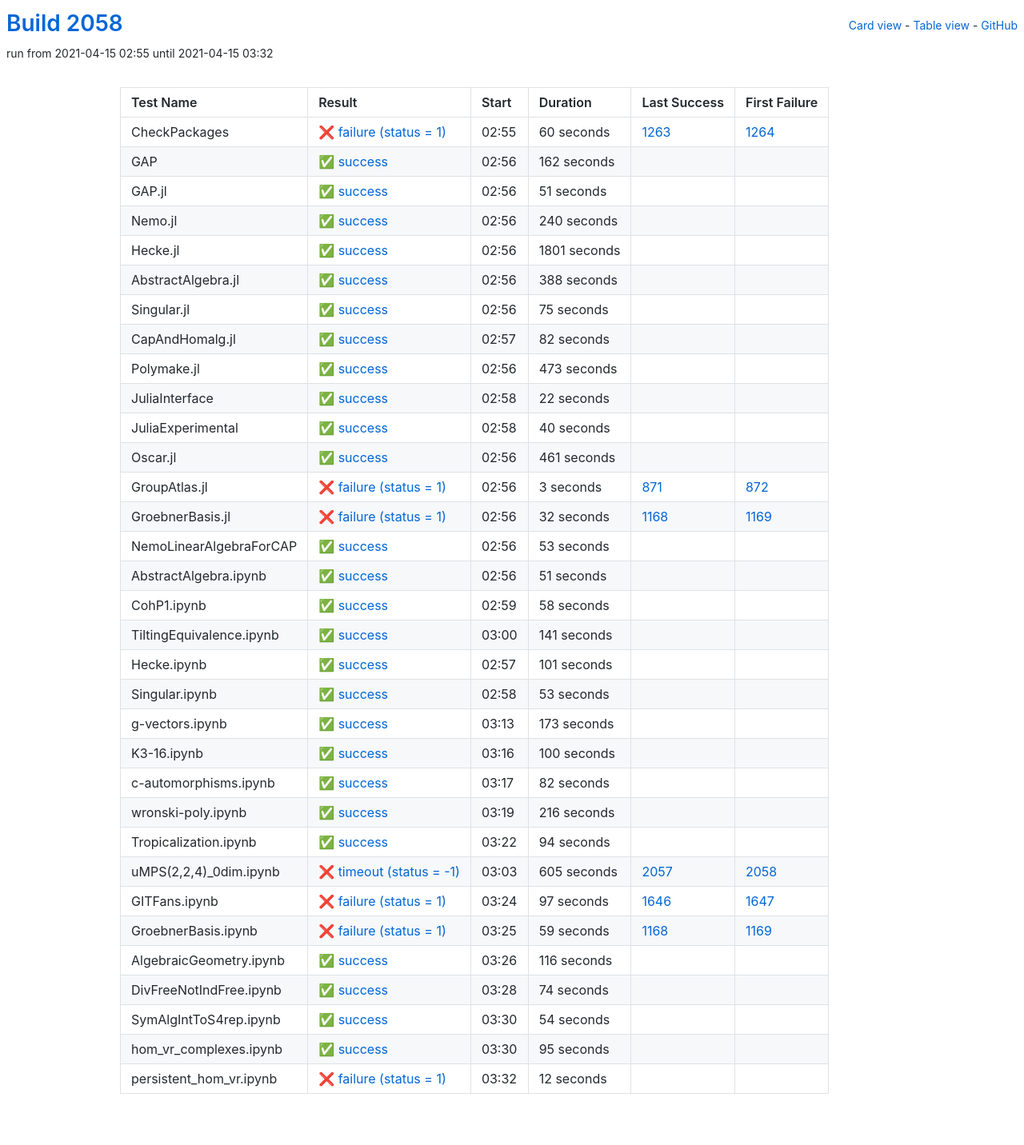
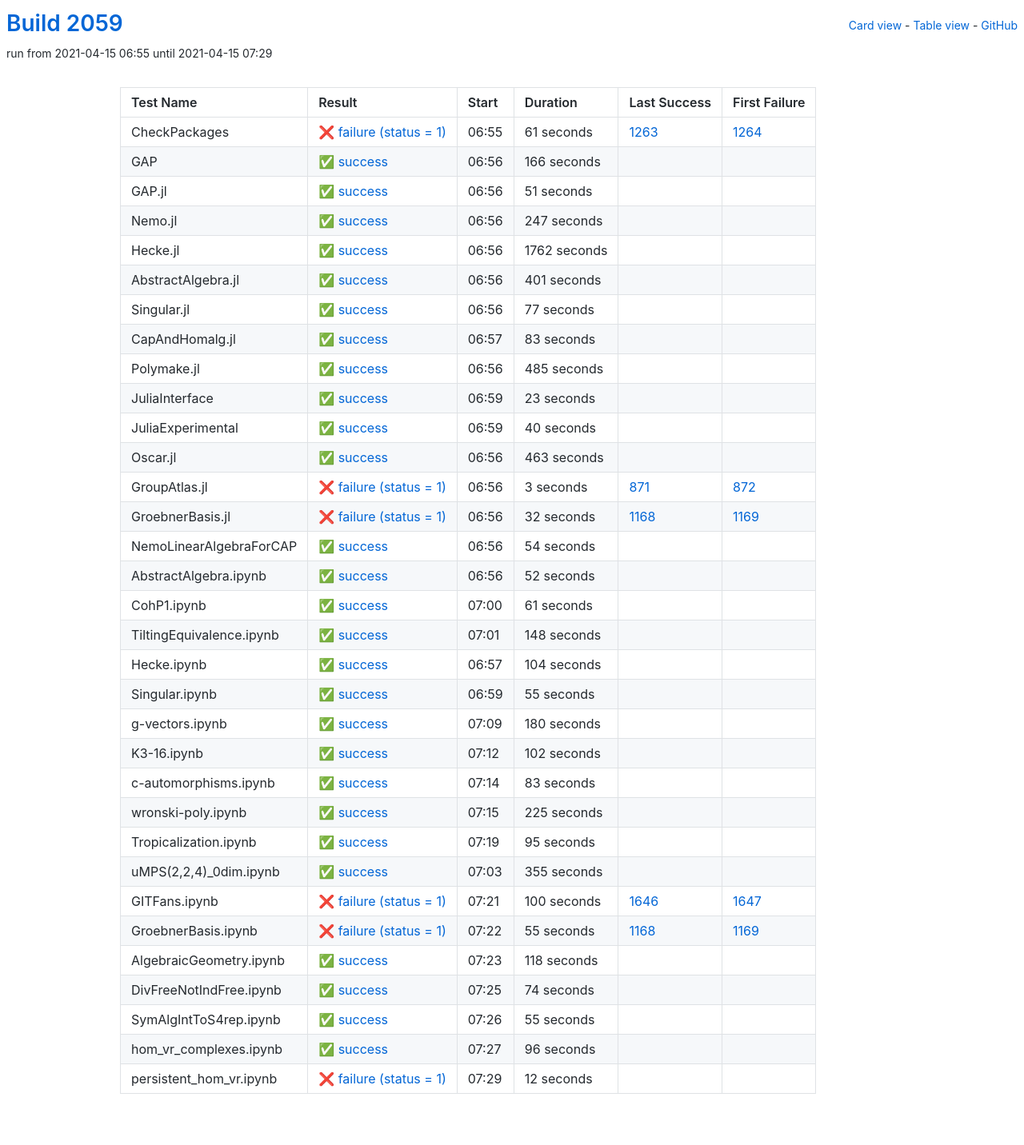
Before and after one commit to oscar-system/oscar-ci-status-stable, a Jekyll site: the page built from table.html, in a window 1280 px wide. Shown: the whole page at 80% size. Built offline with Jekyll 4.4.1, drawn with Linux system fonts in a browser that asks for light colours.

Commit message:
Build #2059

```diff
--- a/_data/ci.yml
+++ b/_data/ci.yml
@@ -1,6 +1,6 @@
 ---
-build: 2058
-build_url: https://oscarci.mathematik.uni-kl.de/job/oscar-stable/2058/
+build: 2059
+build_url: https://oscarci.mathematik.uni-kl.de/job/oscar-stable/2059/
 job: oscar-stable
 organization: oscar-system
 repo: oscar-ci-status-stable
@@ -8,32 +8,32 @@ repourl: https://github.com/oscar-system/oscar-ci-status-stable
 tests:
 - name: CheckPackages
   id: checkpackages
-  log: https://oscarci.mathematik.uni-kl.de/job/oscar-stable/2058/artifact/logs/build-2058/CheckPackages.log
-  start: 2021-04-15 02:55
+  log: https://oscarci.mathematik.uni-kl.de/job/oscar-stable/2059/artifact/logs/build-2059/CheckPackages.log
+  start: 2021-04-15 06:55
   success: false
   exitcode: 1
   status: failure
-  duration: 60
+  duration: 61
   last_success: 1263
   last_success_url: https://oscarci.mathematik.uni-kl.de/job/oscar-stable/1263/
   first_failure: 1264
   first_failure_url: https://oscarci.mathematik.uni-kl.de/job/oscar-stable/1264/
 - name: GAP
   id: gap
-  log: https://oscarci.mathematik.uni-kl.de/job/oscar-stable/2058/artifact/logs/build-2058/GAP.log
-  start: 2021-04-15 02:56
+  log: https://oscarci.mathematik.uni-kl.de/job/oscar-stable/2059/artifact/logs/build-2059/GAP.log
+  start: 2021-04-15 06:56
   success: true
   exitcode: 0
   status: success
-  duration: 162
+  duration: 166
   last_success: false
   last_success_url:
   first_failure: false
   first_failure_url:
 - name: GAP.jl
   id: gap-jl
-  log: https://oscarci.mathematik.uni-kl.de/job/oscar-stable/2058/artifact/logs/build-2058/GAP.jl.log
-  start: 2021-04-15 02:56
+  log: https://oscarci.mathematik.uni-kl.de/job/oscar-stable/2059/artifact/logs/build-2059/GAP.jl.log
+  start: 2021-04-15 06:56
   success: true
   exitcode: 0
   status: success
@@ -44,92 +44,92 @@ tests:
   first_failure_url:
 - name: Nemo.jl
   id: nemo-jl
-  log: https://oscarci.mathematik.uni-kl.de/job/oscar-stable/2058/artifact/logs/build-2058/Nemo.jl.log
-  start: 2021-04-15 02:56
+  log: https://oscarci.mathematik.uni-kl.de/job/oscar-stable/2059/artifact/logs/build-2059/Nemo.jl.log
+  start: 2021-04-15 06:56
   success: true
   exitcode: 0
   status: success
-  duration: 240
+  duration: 247
   last_success: false
   last_success_url:
   first_failure: false
   first_failure_url:
 - name: Hecke.jl
   id: hecke-jl
-  log: https://oscarci.mathematik.uni-kl.de/job/oscar-stable/2058/artifact/logs/build-2058/Hecke.jl.log
-  start: 2021-04-15 02:56
+  log: https://oscarci.mathematik.uni-kl.de/job/oscar-stable/2059/artifact/logs/build-2059/Hecke.jl.log
+  start: 2021-04-15 06:56
   success: true
   exitcode: 0
   status: success
-  duration: 1801
+  duration: 1762
   last_success: false
   last_success_url:
   first_failure: false
   first_failure_url:
 - name: AbstractAlgebra.jl
   id: abstractalgebra-jl
-  log: https://oscarci.mathematik.uni-kl.de/job/oscar-stable/2058/artifact/logs/build-2058/AbstractAlgebra.jl.log
-  start: 2021-04-15 02:56
+  log: https://oscarci.mathematik.uni-kl.de/job/oscar-stable/2059/artifact/logs/build-2059/AbstractAlgebra.jl.log
+  start: 2021-04-15 06:56
   success: true
   exitcode: 0
   status: success
-  duration: 388
+  duration: 401
   last_success: false
   last_success_url:
   first_failure: false
   first_failure_url:
 - name: Singular.jl
   id: singular-jl
-  log: https://oscarci.mathematik.uni-kl.de/job/oscar-stable/2058/artifact/logs/build-2058/Singular.jl.log
-  start: 2021-04-15 02:56
+  log: https://oscarci.mathematik.uni-kl.de/job/oscar-stable/2059/artifact/logs/build-2059/Singular.jl.log
+  start: 2021-04-15 06:56
   success: true
   exitcode: 0
   status: success
-  duration: 75
+  duration: 77
   last_success: false
   last_success_url:
   first_failure: false
   first_failure_url:
 - name: CapAndHomalg.jl
   id: capandhomalg-jl
-  log: https://oscarci.mathematik.uni-kl.de/job/oscar-stable/2058/artifact/logs/build-2058/CapAndHomalg.jl.log
-  start: 2021-04-15 02:57
+  log: https://oscarci.mathematik.uni-kl.de/job/oscar-stable/2059/artifact/logs/build-2059/CapAndHomalg.jl.log
+  start: 2021-04-15 06:57
   success: true
   exitcode: 0
   status: success
-  duration: 82
+  duration: 83
   last_success: false
   last_success_url:
   first_failure: false
   first_failure_url:
 - name: Polymake.jl
   id: polymake-jl
-  log: https://oscarci.mathematik.uni-kl.de/job/oscar-stable/2058/artifact/logs/build-2058/Polymake.jl.log
-  start: 2021-04-15 02:56
+  log: https://oscarci.mathematik.uni-kl.de/job/oscar-stable/2059/artifact/logs/build-2059/Polymake.jl.log
+  start: 2021-04-15 06:56
   success: true
   exitcode: 0
   status: success
-  duration: 473
+  duration: 485
   last_success: false
   last_success_url:
   first_failure: false
   first_failure_url:
 - name: JuliaInterface
   id: juliainterface
-  log: https://oscarci.mathematik.uni-kl.de/job/oscar-stable/2058/artifact/logs/build-2058/JuliaInterface.log
-  start: 2021-04-15 02:58
+  log: https://oscarci.mathematik.uni-kl.de/job/oscar-stable/2059/artifact/logs/build-2059/JuliaInterface.log
+  start: 2021-04-15 06:59
   success: true
   exitcode: 0
   status: success
-  duration: 22
+  duration: 23
   last_success: false
   last_success_url:
   first_failure: false
   first_failure_url:
 - name: JuliaExperimental
   id: juliaexperimental
-  log: https://oscarci.mathematik.uni-kl.de/job/oscar-stable/2058/artifact/logs/build-2058/JuliaExperimental.log
-  start: 2021-04-15 02:58
+  log: https://oscarci.mathematik.uni-kl.de/job/oscar-stable/2059/artifact/logs/build-2059/JuliaExperimental.log
+  start: 2021-04-15 06:59
   success: true
   exitcode: 0
   status: success
@@ -140,20 +140,20 @@ tests:
   first_failure_url:
 - name: Oscar.jl
   id: oscar-jl
-  log: https://oscarci.mathematik.uni-kl.de/job/oscar-stable/2058/artifact/logs/build-2058/Oscar.jl.log
-  start: 2021-04-15 02:56
+  log: https://oscarci.mathematik.uni-kl.de/job/oscar-stable/2059/artifact/logs/build-2059/Oscar.jl.log
+  start: 2021-04-15 06:56
   success: true
   exitcode: 0
   status: success
-  duration: 461
+  duration: 463
   last_success: false
   last_success_url:
   first_failure: false
   first_failure_url:
 - name: GroupAtlas.jl
   id: groupatlas-jl
-  log: https://oscarci.mathematik.uni-kl.de/job/oscar-stable/2058/artifact/logs/build-2058/GroupAtlas.jl.log
-  start: 2021-04-15 02:56
+  log: https://oscarci.mathematik.uni-kl.de/job/oscar-stable/2059/artifact/logs/build-2059/GroupAtlas.jl.log
+  start: 2021-04-15 06:56
   success: false
   exitcode: 1
   status: failure
@@ -164,8 +164,8 @@ tests:
   first_failure_url: https://oscarci.mathematik.uni-kl.de/job/oscar-stable/872/
 - name: GroebnerBasis.jl
   id: groebnerbasis-jl
-  log: https://oscarci.mathematik.uni-kl.de/job/oscar-stable/2058/artifact/logs/build-2058/GroebnerBasis.jl.log
-  start: 2021-04-15 02:56
+  log: https://oscarci.mathematik.uni-kl.de/job/oscar-stable/2059/artifact/logs/build-2059/GroebnerBasis.jl.log
+  start: 2021-04-15 06:56
   success: false
   exitcode: 1
   status: failure
@@ -176,188 +176,188 @@ tests:
   first_failure_url: https://oscarci.mathematik.uni-kl.de/job/oscar-stable/1169/
 - name: NemoLinearAlgebraForCAP
   id: nemolinearalgebraforcap
-  log: https://oscarci.mathematik.uni-kl.de/job/oscar-stable/2058/artifact/logs/build-2058/NemoLinearAlgebraForCAP.log
-  start: 2021-04-15 02:56
+  log: https://oscarci.mathematik.uni-kl.de/job/oscar-stable/2059/artifact/logs/build-2059/NemoLinearAlgebraForCAP.log
+  start: 2021-04-15 06:56
   success: true
   exitcode: 0
   status: success
-  duration: 53
+  duration: 54
   last_success: false
   last_success_url:
   first_failure: false
   first_failure_url:
 - name: AbstractAlgebra.ipynb
   id: abstractalgebra-ipynb
-  log: https://oscarci.mathematik.uni-kl.de/job/oscar-stable/2058/artifact/logs/build-2058/AbstractAlgebra.ipynb.log
-  start: 2021-04-15 02:56
+  log: https://oscarci.mathematik.uni-kl.de/job/oscar-stable/2059/artifact/logs/build-2059/AbstractAlgebra.ipynb.log
+  start: 2021-04-15 06:56
   success: true
   exitcode: 0
   status: success
-  duration: 51
+  duration: 52
   last_success: false
   last_success_url:
   first_failure: false
   first_failure_url:
 - name: CohP1.ipynb
   id: cohp1-ipynb
-  log: https://oscarci.mathematik.uni-kl.de/job/oscar-stable/2058/artifact/logs/build-2058/CohP1.ipynb.log
-  start: 2021-04-15 02:59
+  log: https://oscarci.mathematik.uni-kl.de/job/oscar-stable/2059/artifact/logs/build-2059/CohP1.ipynb.log
+  start: 2021-04-15 07:00
   success: true
   exitcode: 0
   status: success
-  duration: 58
+  duration: 61
   last_success: false
   last_success_url:
   first_failure: false
   first_failure_url:
 - name: TiltingEquivalence.ipynb
   id: tiltingequivalence-ipynb
-  log: https://oscarci.mathematik.uni-kl.de/job/oscar-stable/2058/artifact/logs/build-2058/TiltingEquivalence.ipynb.log
-  start: 2021-04-15 03:00
+  log: https://oscarci.mathematik.uni-kl.de/job/oscar-stable/2059/artifact/logs/build-2059/TiltingEquivalence.ipynb.log
+  start: 2021-04-15 07:01
   success: true
   exitcode: 0
   status: success
-  duration: 141
+  duration: 148
   last_success: false
   last_success_url:
   first_failure: false
   first_failure_url:
 - name: Hecke.ipynb
   id: hecke-ipynb
-  log: https://oscarci.mathematik.uni-kl.de/job/oscar-stable/2058/artifact/logs/build-2058/Hecke.ipynb.log
-  start: 2021-04-15 02:57
+  log: https://oscarci.mathematik.uni-kl.de/job/oscar-stable/2059/artifact/logs/build-2059/Hecke.ipynb.log
+  start: 2021-04-15 06:57
   success: true
   exitcode: 0
   status: success
-  duration: 101
+  duration: 104
   last_success: false
   last_success_url:
   first_failure: false
   first_failure_url:
 - name: Singular.ipynb
   id: singular-ipynb
-  log: https://oscarci.mathematik.uni-kl.de/job/oscar-stable/2058/artifact/logs/build-2058/Singular.ipynb.log
-  start: 2021-04-15 02:58
+  log: https://oscarci.mathematik.uni-kl.de/job/oscar-stable/2059/artifact/logs/build-2059/Singular.ipynb.log
+  start: 2021-04-15 06:59
   success: true
   exitcode: 0
   status: success
-  duration: 53
+  duration: 55
   last_success: false
   last_success_url:
   first_failure: false
   first_failure_url:
 - name: g-vectors.ipynb
   id: g-vectors-ipynb
-  log: https://oscarci.mathematik.uni-kl.de/job/oscar-stable/2058/artifact/logs/build-2058/g-vectors.ipynb.log
-  start: 2021-04-15 03:13
+  log: https://oscarci.mathematik.uni-kl.de/job/oscar-stable/2059/artifact/logs/build-2059/g-vectors.ipynb.log
+  start: 2021-04-15 07:09
   success: true
   exitcode: 0
   status: success
-  duration: 173
+  duration: 180
   last_success: false
   last_success_url:
   first_failure: false
   first_failure_url:
 - name: K3-16.ipynb
   id: k3-16-ipynb
-  log: https://oscarci.mathematik.uni-kl.de/job/oscar-stable/2058/artifact/logs/build-2058/K3-16.ipynb.log
-  start: 2021-04-15 03:16
+  log: https://oscarci.mathematik.uni-kl.de/job/oscar-stable/2059/artifact/logs/build-2059/K3-16.ipynb.log
+  start: 2021-04-15 07:12
   success: true
   exitcode: 0
   status: success
-  duration: 100
+  duration: 102
   last_success: false
   last_success_url:
   first_failure: false
   first_failure_url:
 - name: c-automorphisms.ipynb
   id: c-automorphisms-ipynb
-  log: https://oscarci.mathematik.uni-kl.de/job/oscar-stable/2058/artifact/logs/build-2058/c-automorphisms.ipynb.log
-  start: 2021-04-15 03:17
+  log: https://oscarci.mathematik.uni-kl.de/job/oscar-stable/2059/artifact/logs/build-2059/c-automorphisms.ipynb.log
+  start: 2021-04-15 07:14
   success: true
   exitcode: 0
   status: success
-  duration: 82
+  duration: 83
   last_success: false
   last_success_url:
   first_failure: false
   first_failure_url:
 - name: wronski-poly.ipynb
   id: wronski-poly-ipynb
-  log: https://oscarci.mathematik.uni-kl.de/job/oscar-stable/2058/artifact/logs/build-2058/wronski-poly.ipynb.log
-  start: 2021-04-15 03:19
+  log: https://oscarci.mathematik.uni-kl.de/job/oscar-stable/2059/artifact/logs/build-2059/wronski-poly.ipynb.log
+  start: 2021-04-15 07:15
   success: true
   exitcode: 0
   status: success
-  duration: 216
+  duration: 225
   last_success: false
   last_success_url:
   first_failure: false
   first_failure_url:
 - name: Tropicalization.ipynb
   id: tropicalization-ipynb
-  log: https://oscarci.mathematik.uni-kl.de/job/oscar-stable/2058/artifact/logs/build-2058/Tropicalization.ipynb.log
-  start: 2021-04-15 03:22
+  log: https://oscarci.mathematik.uni-kl.de/job/oscar-stable/2059/artifact/logs/build-2059/Tropicalization.ipynb.log
+  start: 2021-04-15 07:19
   success: true
   exitcode: 0
   status: success
-  duration: 94
+  duration: 95
   last_success: false
   last_success_url:
   first_failure: false
   first_failure_url:
 - name: uMPS(2,2,4)_0dim.ipynb
   id: umps-2-2-4-0dim-ipynb
-  log: https://oscarci.mathematik.uni-kl.de/job/oscar-stable/2058/artifact/logs/build-2058/uMPS-2-2-4-_0dim.ipynb.log
-  start: 2021-04-15 03:03
-  success: false
-  exitcode: -1
-  status: timeout
-  duration: 605
-  last_success: 2057
-  last_success_url: https://oscarci.mathematik.uni-kl.de/job/oscar-stable/2057/
-  first_failure: 2058
-  first_failure_url: https://oscarci.mathematik.uni-kl.de/job/oscar-stable/2058/
+  log: https://oscarci.mathematik.uni-kl.de/job/oscar-stable/2059/artifact/logs/build-2059/uMPS-2-2-4-_0dim.ipynb.log
+  start: 2021-04-15 07:03
+  success: true
+  exitcode: 0
+  status: success
+  duration: 355
+  last_success: false
+  last_success_url:
+  first_failure: false
+  first_failure_url:
 - name: GITFans.ipynb
   id: gitfans-ipynb
-  log: https://oscarci.mathematik.uni-kl.de/job/oscar-stable/2058/artifact/logs/build-2058/GITFans.ipynb.log
-  start: 2021-04-15 03:24
+  log: https://oscarci.mathematik.uni-kl.de/job/oscar-stable/2059/artifact/logs/build-2059/GITFans.ipynb.log
+  start: 2021-04-15 07:21
   success: false
   exitcode: 1
   status: failure
-  duration: 97
+  duration: 100
   last_success: 1646
   last_success_url: https://oscarci.mathematik.uni-kl.de/job/oscar-stable/1646/
   first_failure: 1647
   first_failure_url: https://oscarci.mathematik.uni-kl.de/job/oscar-stable/1647/
 - name: GroebnerBasis.ipynb
   id: groebnerbasis-ipynb
-  log: https://oscarci.mathematik.uni-kl.de/job/oscar-stable/2058/artifact/logs/build-2058/GroebnerBasis.ipynb.log
-  start: 2021-04-15 03:25
+  log: https://oscarci.mathematik.uni-kl.de/job/oscar-stable/2059/artifact/logs/build-2059/GroebnerBasis.ipynb.log
+  start: 2021-04-15 07:22
   success: false
   exitcode: 1
   status: failure
-  duration: 59
+  duration: 55
   last_success: 1168
   last_success_url: https://oscarci.mathematik.uni-kl.de/job/oscar-stable/1168/
   first_failure: 1169
   first_failure_url: https://oscarci.mathematik.uni-kl.de/job/oscar-stable/1169/
 - name: AlgebraicGeometry.ipynb
   id: algebraicgeometry-ipynb
-  log: https://oscarci.mathematik.uni-kl.de/job/oscar-stable/2058/artifact/logs/build-2058/AlgebraicGeometry.ipynb.log
-  start: 2021-04-15 03:26
+  log: https://oscarci.mathematik.uni-kl.de/job/oscar-stable/2059/artifact/logs/build-2059/AlgebraicGeometry.ipynb.log
+  start: 2021-04-15 07:23
   success: true
   exitcode: 0
   status: success
-  duration: 116
+  duration: 118
   last_success: false
   last_success_url:
   first_failure: false
   first_failure_url:
 - name: DivFreeNotIndFree.ipynb
   id: divfreenotindfree-ipynb
-  log: https://oscarci.mathematik.uni-kl.de/job/oscar-stable/2058/artifact/logs/build-2058/DivFreeNotIndFree.ipynb.log
-  start: 2021-04-15 03:28
+  log: https://oscarci.mathematik.uni-kl.de/job/oscar-stable/2059/artifact/logs/build-2059/DivFreeNotIndFree.ipynb.log
+  start: 2021-04-15 07:25
   success: true
   exitcode: 0
   status: success
@@ -368,32 +368,32 @@ tests:
   first_failure_url:
 - name: SymAlgIntToS4rep.ipynb
   id: symalginttos4rep-ipynb
-  log: https://oscarci.mathematik.uni-kl.de/job/oscar-stable/2058/artifact/logs/build-2058/SymAlgIntToS4rep.ipynb.log
-  start: 2021-04-15 03:30
+  log: https://oscarci.mathematik.uni-kl.de/job/oscar-stable/2059/artifact/logs/build-2059/SymAlgIntToS4rep.ipynb.log
+  start: 2021-04-15 07:26
   success: true
   exitcode: 0
   status: success
-  duration: 54
+  duration: 55
   last_success: false
   last_success_url:
   first_failure: false
   first_failure_url:
 - name: hom_vr_complexes.ipynb
   id: hom-vr-complexes-ipynb
-  log: https://oscarci.mathematik.uni-kl.de/job/oscar-stable/2058/artifact/logs/build-2058/hom_vr_complexes.ipynb.log
-  start: 2021-04-15 03:30
+  log: https://oscarci.mathematik.uni-kl.de/job/oscar-stable/2059/artifact/logs/build-2059/hom_vr_complexes.ipynb.log
+  start: 2021-04-15 07:27
   success: true
   exitcode: 0
   status: success
-  duration: 95
+  duration: 96
   last_success: false
   last_success_url:
   first_failure: false
   first_failure_url:
 - name: persistent_hom_vr.ipynb
   id: persistent-hom-vr-ipynb
-  log: https://oscarci.mathematik.uni-kl.de/job/oscar-stable/2058/artifact/logs/build-2058/persistent_hom_vr.ipynb.log
-  start: 2021-04-15 03:32
+  log: https://oscarci.mathematik.uni-kl.de/job/oscar-stable/2059/artifact/logs/build-2059/persistent_hom_vr.ipynb.log
+  start: 2021-04-15 07:29
   success: false
   exitcode: 1
   status: failure
```
Also changed, not shown: README.md.
